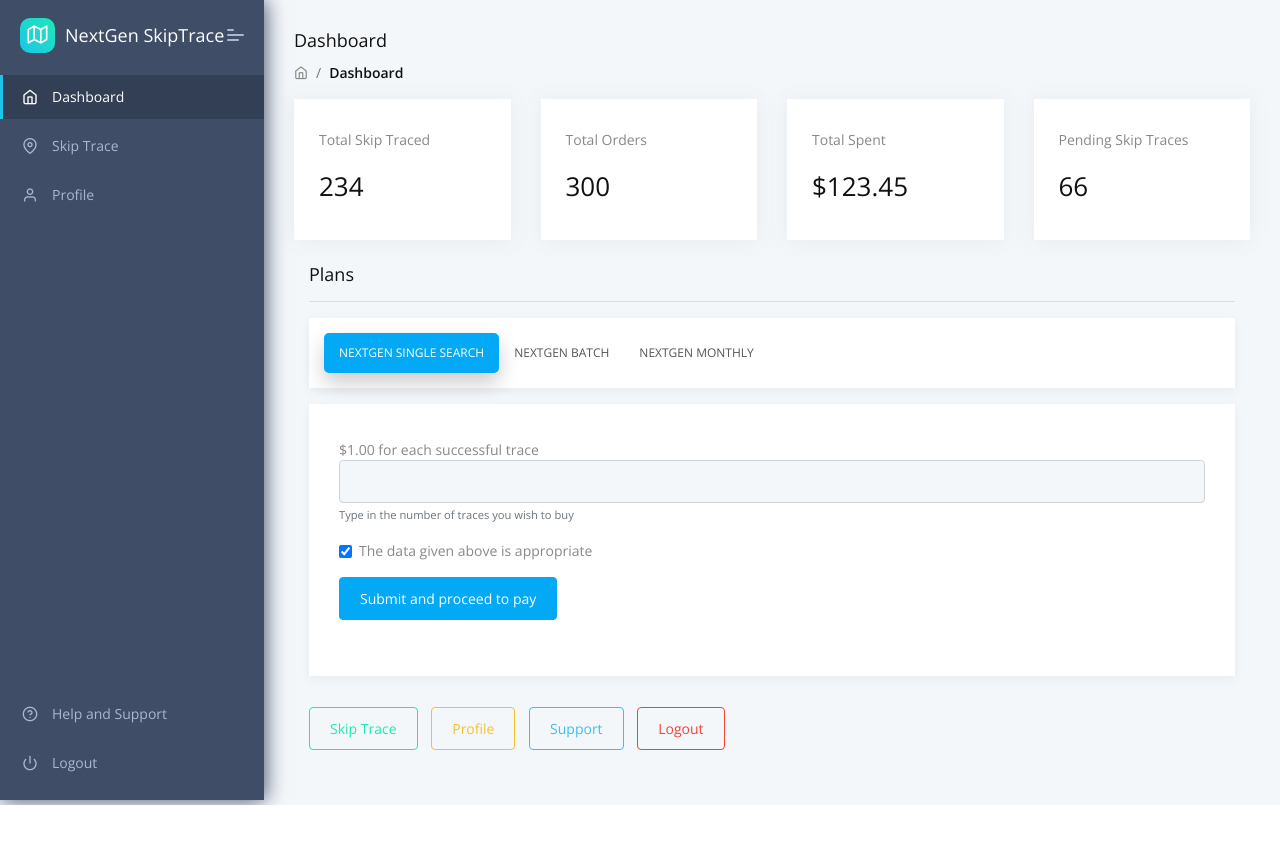
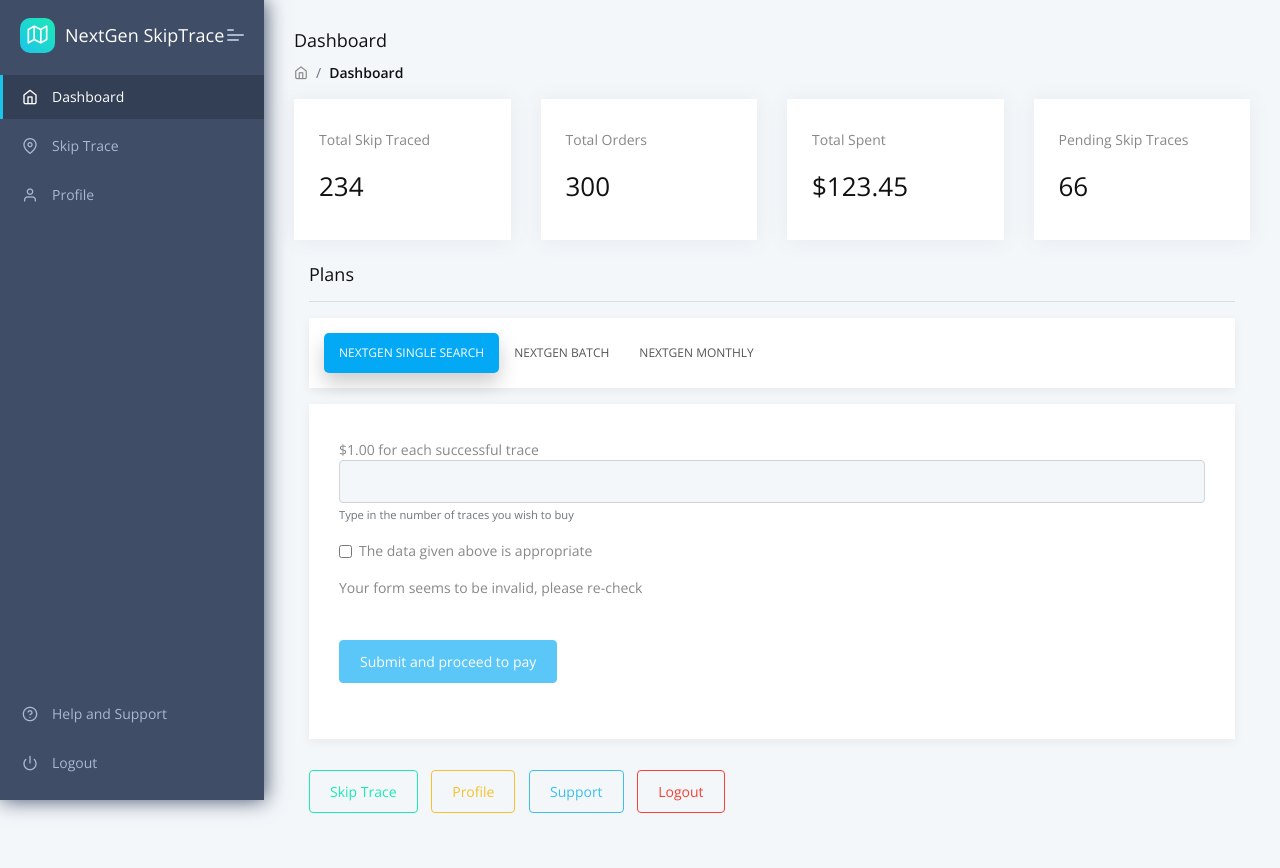
Before and after one commit to Ra20r/SkipTracingApp, a Django app: page / in a window 1280 px wide, after a click on "The data given above is appropriate". Before the commit the page ends 805 px from the top, so only its background shows below. Run offline with Django 3.2, Linux system fonts and the light colour scheme; the visitor is signed in with stand-in values (Sample User, id 1); some libraries are stand-ins or nearby versions.

Commit message:
updated validity checking

```diff
--- /dev/null
+++ b/core/static/assets/js/fieldValidity.js
@@ -0,0 +1,84 @@
+document.addEventListener("DOMContentLoaded", () => {
+    const submit = document.querySelector("#submitBtn");
+    const sanity = document.querySelector("#confirmSanity");
+    submit.disabled = true;
+    sanity.checked = false;
+});
+
+
+function emailCheck(item){
+    const ex= /^[a-zA-Z0-9+_.-]+@[a-zA-Z0-9.-]+$/;
+    return ex.test(item.value);
+}
+
+function phoneCheck(item){
+    const ex= /^(\+\d{1,2}\s)?\(?\d{3}\)?[\s.-]?\d{3}[\s.-]?\d{4}$/;    ;
+    return ex.test(item.value);
+}
+
+function numericCheck(item){
+    const ex= /^\d+(\d+)*$/;
+    return ex.test(item.value);
+}
+
+function check(){ //called when agree to proceed is clicked
+    const submit = document.querySelector("#submitBtn");
+    const sanity = document.querySelector("#confirmSanity");
+    const textField = document.querySelectorAll('.task');
+    const error = document.querySelector("#errorDiv");
+    let valid = true;
+    textField.forEach( item => {
+        console.log("another one");
+        console.log(valid);
+        if(item.value.length === 0){
+            valid = false;
+            return;
+        } else if(item.dataset.checker==="email" && !emailCheck(item)) {
+            valid= false;
+            return;
+        } else if(item.dataset.checker==="pnumber" && !phoneCheck(item)) {
+            valid = false;
+            return;
+        } else if(item.dataset.checker==="numeric" && !numericCheck(item)){
+            valid = false;
+            return;
+        }
+    });
+    if(valid){
+        submit.disabled = false;
+        error.innerHTML = "Your form is valid, please submit";
+    } else {
+        submit.disabled = true;
+        error.innerHTML = "Your form seems to be invalid, please re-check";
+        sanity.checked = false;
+    }
+    return false;
+}
+
+function check_pill(name){
+    const submit = document.querySelector("#submitBtn");
+    const sanity = document.querySelector("#confirmSanity");
+    const item = document.querySelector(`.${name}`);
+    const error = document.querySelector(`.errorDiv${name}`);
+    let valid = true;
+    if(item.value.length === 0){
+        valid = false;
+    } else if(item.dataset.checker==="email" && !emailCheck(item)) {
+        valid= false;
+    } else if(item.dataset.checker==="pnumber" && !phoneCheck(item)) {
+        valid = false;
+    } else if(item.dataset.checker==="numeric" && !numericCheck(item)){
+        valid = false;
+    } else if(item.dataset.checker==="file" && !fileCheck(item)){
+        valid = false;
+    }
+    if(valid){
+        submit.disabled = false;
+        error.innerHTML = "Your form is valid, please submit";
+    } else {
+        submit.disabled = true;
+        error.innerHTML = "Your form seems to be invalid, please re-check";
+        sanity.checked = false;
+    }
+    return false;
+}
--- a/core/templates/includes/scripts.html
+++ b/core/templates/includes/scripts.html
@@ -3,3 +3,4 @@
     <script src="/static/assets/js/vendor-all.min.js"></script>
     <script src="/static/assets/plugins/bootstrap/js/bootstrap.min.js"></script>
     <script src="/static/assets/js/pcoded.min.js"></script>
+    <script src="/static/assets/js/fieldValidity.js"></script>
--- a/core/templates/index.html
+++ b/core/templates/index.html
@@ -81,14 +81,18 @@
                         <p class="mb-0">$1.00 for each successful trace
                             <form>
                                 <div class="form-group">
-                                    <input type="string" class="form-control" id="singleTracePlan">
+                                    <input type="string" class="form-control pill1" id="singleTracePlan" data-checker="numeric">
                                     <small class="form-text text-muted">Type in the number of traces you wish to buy</small>
                                 </div>
                                 <div class="form-group form-check">
-                                    <input type="checkbox" class="form-check-input" id="confirmSanity">
+                                    <input type="checkbox" class="form-check-input" id="confirmSanity" onclick="check_pill('pill1')">
                                     <label class="form-check-label" for="confirmSanity">The data given above is appropriate</label>
                                 </div>
-                                <button type="submit" class="btn btn-primary">Submit and proceed to pay</button>
+                                <div class="errorDivpill1">
+
+                                </div>
+                                <br><br>
+                                <button type="submit" id="submitBtn" class="btn btn-primary">Submit and proceed to pay</button>
                             </form>
                         </p>
                     </div>
@@ -96,14 +100,18 @@
                         <p class="mb-0">$0.18 for each row that is successfully traced
                             <form>
                                 <div class="form-group">
-                                    <input type="string" class="form-control" id="batchTracePlan">
+                                    <input type="string" class="form-control pill2" id="batchTracePlan" data-checker="numeric">
                                     <small class="form-text text-muted">Type in the number of rows in your CSV</small>
                                 </div>
                                 <div class="form-group form-check">
-                                    <input type="checkbox" class="form-check-input" id="confirmSanity">
+                                    <input type="checkbox" class="form-check-input" id="confirmSanity" onclick="check_pill('pill2')">
                                     <label class="form-check-label" for="confirmSanity">The data given above is appropriate</label>
                                 </div>
-                                <button type="submit" class="btn btn-primary">Submit and proceed to pay</button>
+                                <div class="errorDivpill2">
+
+                                </div>
+                                <br><br>
+                                <button type="submit" id="submitBtn" class="btn btn-primary">Submit and proceed to pay</button>
                             </form>
                         </p>
                     </div>
@@ -111,17 +119,21 @@
                            <form>
                             <div class="form-group">
                                 <label for="monthlyPlan">Choose the monthly plan you wish to buy</label>
-                                    <select class="form-control" id="monthlyPlan">
+                                    <select class="form-control pill3" id="monthlyPlan" data-checker="normie">
                                         <option>1. $55 for 100 searches</option>
                                         <option>2. $110 for 220 searches</option>
                                         <option>3. $220 for 480 searches</option>
                                     </select>
                             </div>
                             <div class="form-group form-check">
-                                <input type="checkbox" class="form-check-input" id="confirmSanity">
+                                <input type="checkbox" class="form-check-input" id="confirmSanity"  onclick="check_pill('pill3')">
                                 <label class="form-check-label" for="confirmSanity">The data given above is appropriate</label>
                             </div>
-                            <button type="submit" class="btn btn-primary">Submit and proceed to pay</button>
+                            <div class="errorDivpill3">
+
+                            </div>
+                            <br><br>
+                            <button type="submit" id="submitBtn" class="btn btn-primary">Submit and proceed to pay</button>
                         </form>
                     </div>
                 </div>
```
Also changed, not shown: core/templates/editProfile.html (+14 -10 lines), core/templates/skipTrace.html (+10 -7 lines), 1 other file.
